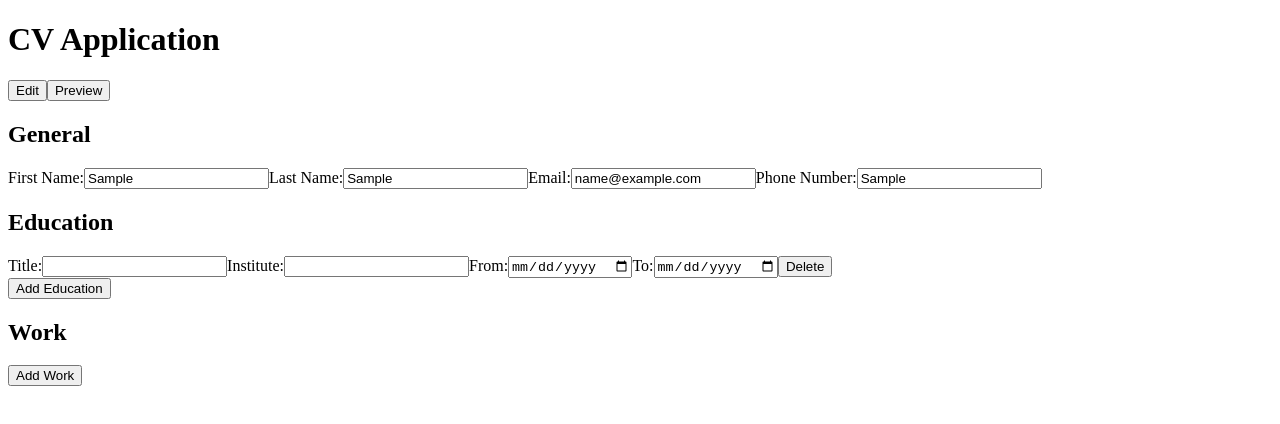
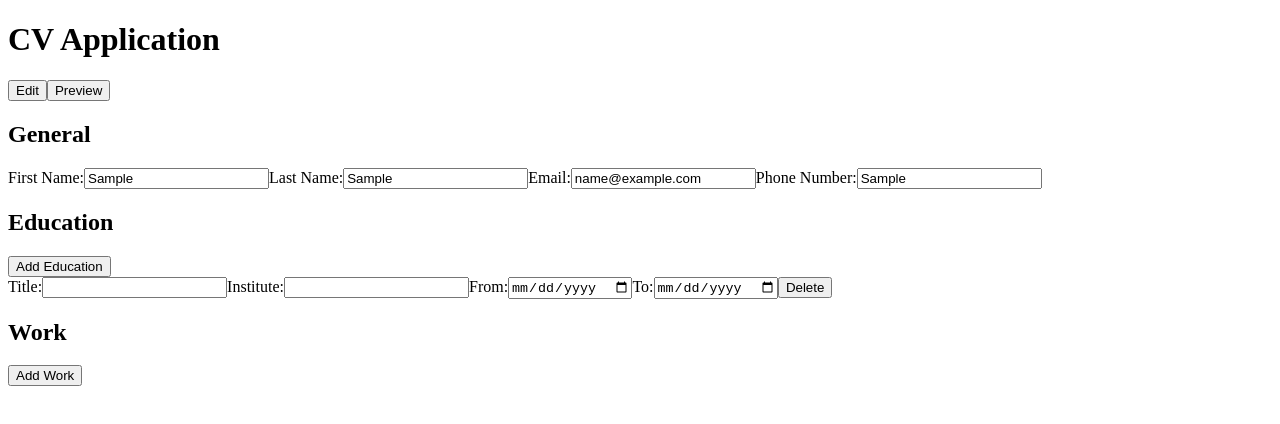
Before and after one commit to 01zulfi/cv-application, a React (Create React App) app: page / in a window 1280 px wide. Both pictures are taken after typing "Sample", "Sample", "name@example.com", "Sample" into the empty fields and a click on the button "Add Education". Shown: the top 424 px of the page. Built offline with nearby package versions, Linux system fonts and the light colour scheme.

Commit message:
Move add edu logic to edu info form component

```diff
--- a/src/components/CVInput.js
+++ b/src/components/CVInput.js
@@ -11,19 +11,10 @@ class CVInput extends Component {
     super(props);
 
     this.state = {
-      educationQuantity: [],
       workQuantity: [],
     };
 
-    this.incrementEducationQuantity = this.incrementEducationQuantity.bind(this);
     this.incrementWorkQuantity = this.incrementWorkQuantity.bind(this);
-  }
-
-  incrementEducationQuantity() {
-    const { educationQuantity } = this.state;
-    this.setState({
-      educationQuantity: educationQuantity.concat({ id: uniqueId() }),
-    });
   }
 
   incrementWorkQuantity() {
@@ -34,20 +25,13 @@ class CVInput extends Component {
   }
 
   render() {
-    const { educationQuantity, workQuantity } = this.state;
+    const { workQuantity } = this.state;
     const { style, dataHandler } = this.props;
 
     return (
       <div className="CVInput" style={style}>
         <GeneralInfoForm dataHandler={dataHandler} />
-        <EducationInfoForm dataHandler={dataHandler} quantity={educationQuantity} />
-        <button
-          className="add-education-button"
-          type="button"
-          onClick={this.incrementEducationQuantity}
-        >
-          Add Education
-        </button>
+        <EducationInfoForm dataHandler={dataHandler} />
         <WorkInfoForm dataHandler={dataHandler} quantity={workQuantity} />
         <button
           className="add-work-button"
--- a/src/components/EducationInfoForm.js
+++ b/src/components/EducationInfoForm.js
@@ -1,13 +1,33 @@
 import React, { Component } from "react";
-import PropTypes from "prop-types";
+// import PropTypes from "prop-types";
+
+const uniqueId = () => Math.floor(Math.random() * Date.now());
 
 class EducationInfoForm extends Component {
   static removeForm(event) {
     event.target.parentNode.remove();
   }
 
+  constructor(props) {
+    super(props);
+
+    this.state = {
+      // data: [],
+      keys: [],
+    };
+
+    this.incrementQuantity = this.incrementQuantity.bind(this);
+  }
+
+  incrementQuantity() {
+    const { keys } = this.state;
+    this.setState({
+      keys: keys.concat({ id: uniqueId() }),
+    });
+  }
+
   render() {
-    const { quantity } = this.props;
+    const { keys } = this.state;
 
     const form = (
       <form>
@@ -34,18 +54,17 @@ class EducationInfoForm extends Component {
     return (
       <div>
         <h2>Education</h2>
-        {quantity.map((el) => <div key={el.id}>{form}</div>)}
+        <button type="button" onClick={this.incrementQuantity}>Add Education</button>
+        {keys.map((el) => <div key={el.id}>{form}</div>)}
       </div>
     );
   }
 }
 
 EducationInfoForm.propTypes = {
-  quantity: PropTypes.array,
 };
 
 EducationInfoForm.defaultProps = {
-  quantity: [],
 };
 
 export default EducationInfoForm;
```
